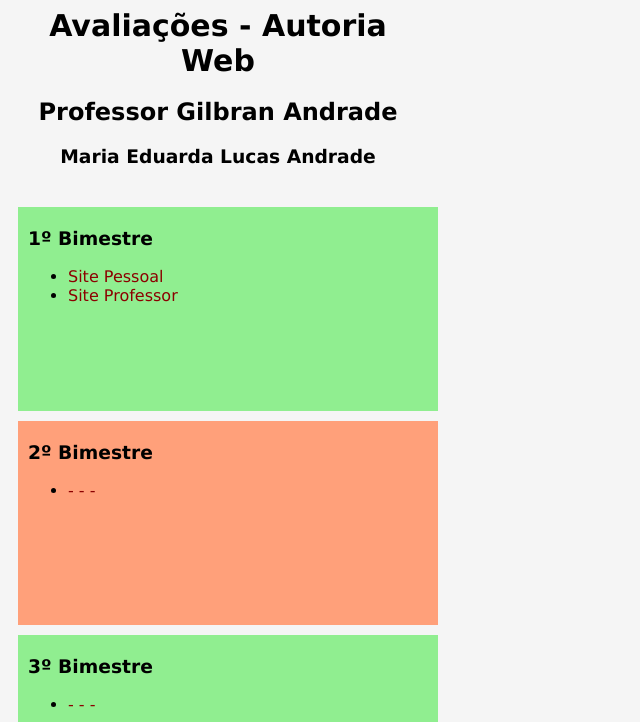
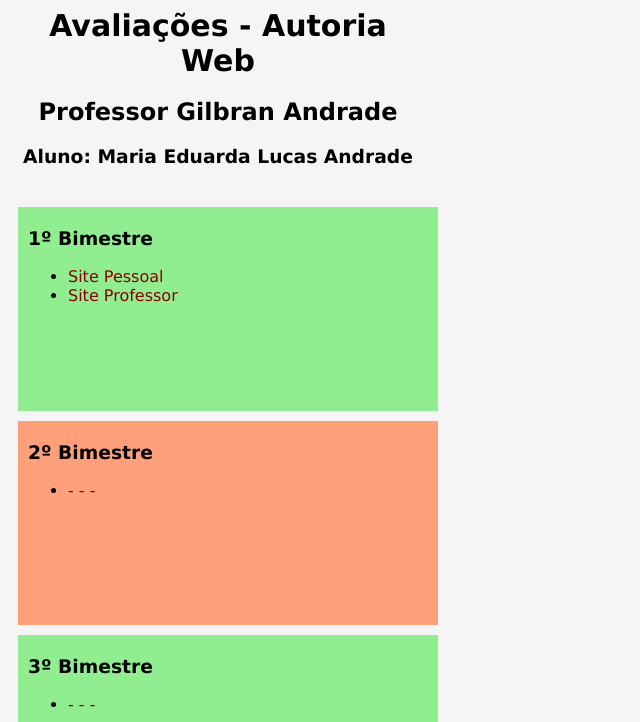
Before and after one commit to eduardandrde/aweb, a plain HTML site: page index.html in a window 1280 px wide. Shown: the part 78-800 px from the top of the page, without its empty margins (0-640 px from the left). Drawn offline with Linux system fonts and the light colour scheme.

Commit message:
Update index.html

```diff
--- a/index.html
+++ b/index.html
@@ -14,7 +14,7 @@
     <div class="titulo">
         <h1>Avaliações - Autoria Web</h1>
         <h2>Professor Gilbran Andrade</h2>
-        <h3>Maria Eduarda Lucas Andrade</h4>
+        <h3>Aluno: Maria Eduarda Lucas Andrade</h4>
     </div>
     <div class="bimestre bimImpar">
         <h3>1º Bimestre</h3>
```
